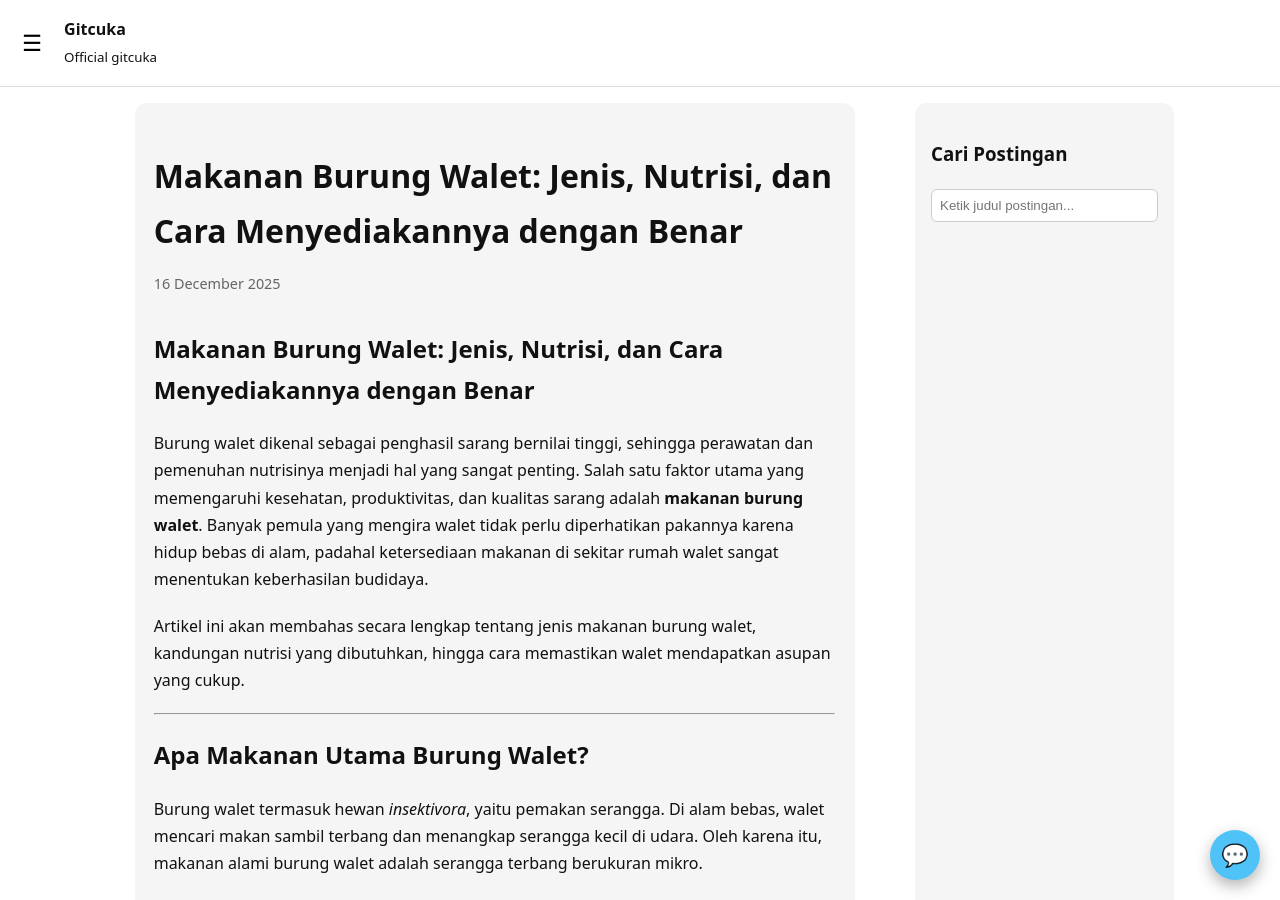
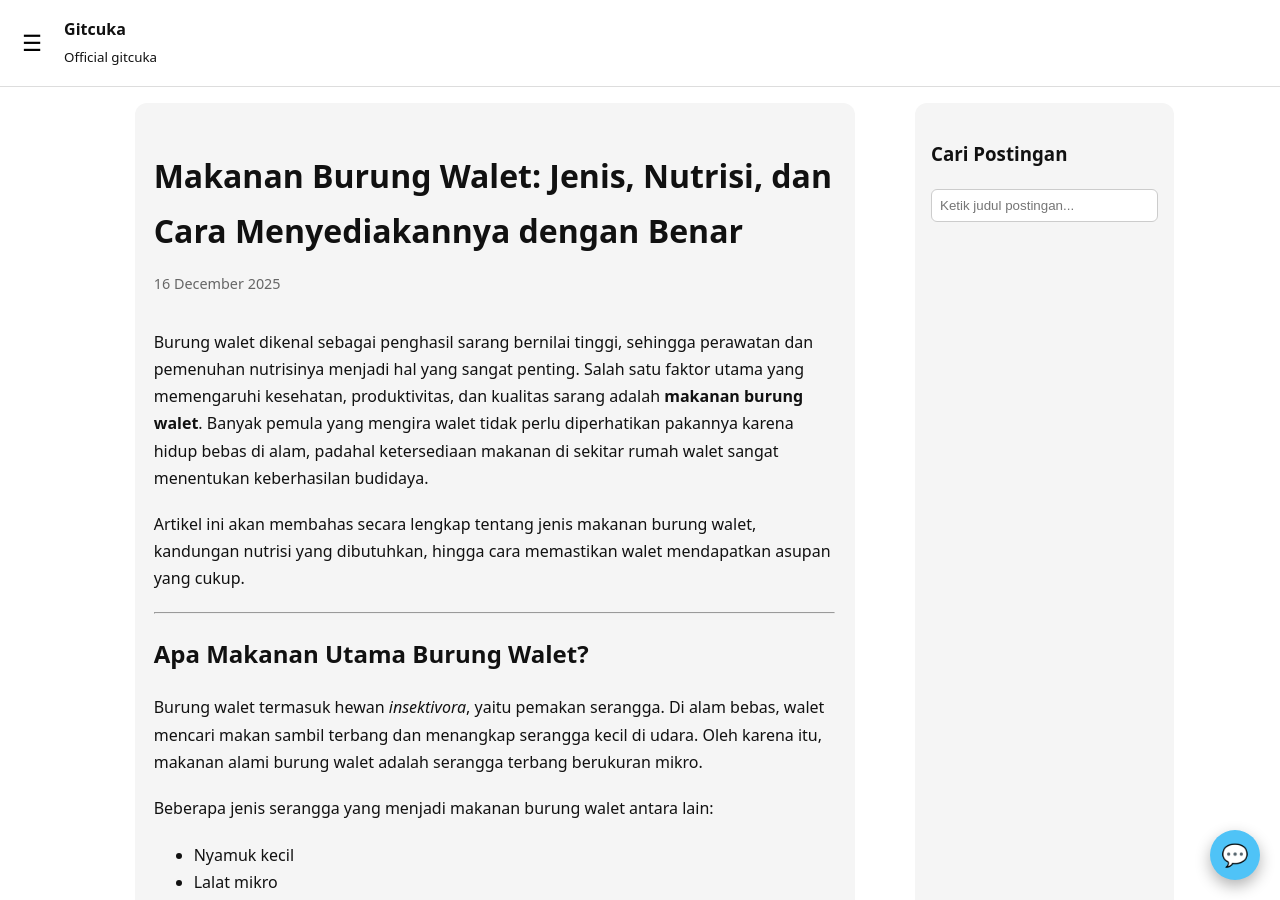
Before and after one commit to gitcuka/gitcuka.github.io, a Jekyll site: the page built from _posts/2025-12-16-makanan-burung-walet.html, in a window 1280 px wide and 900 px high. Built offline with Jekyll 4.4.1, drawn with Linux system fonts in a browser that asks for light colours; comment, search, counter and statistics services are not loaded.

Commit message:
Update 2025-12-16-makanan-burung-walet.html

```diff
--- a/_posts/2025-12-16-makanan-burung-walet.html
+++ b/_posts/2025-12-16-makanan-burung-walet.html
@@ -4,8 +4,6 @@ title:  "Makanan Burung Walet: Jenis, Nutrisi, dan Cara Menyediakannya dengan Be
 date:   2025-12-16
 thumbnail: /assets/makanan-burung-walet.jpg
 ---
-    <h1>Makanan Burung Walet: Jenis, Nutrisi, dan Cara Menyediakannya dengan Benar</h1>
-
     <p>
         Burung walet dikenal sebagai penghasil sarang bernilai tinggi, sehingga perawatan dan pemenuhan nutrisinya menjadi hal yang sangat penting. Salah satu faktor utama yang memengaruhi kesehatan, produktivitas, dan kualitas sarang adalah <strong>makanan burung walet</strong>. Banyak pemula yang mengira walet tidak perlu diperhatikan pakannya karena hidup bebas di alam, padahal ketersediaan makanan di sekitar rumah walet sangat menentukan keberhasilan budidaya.
     </p>
```
